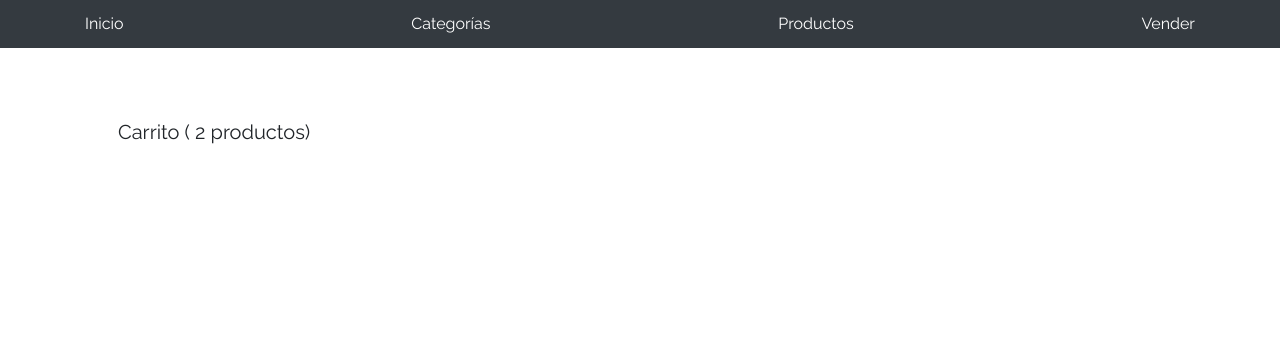
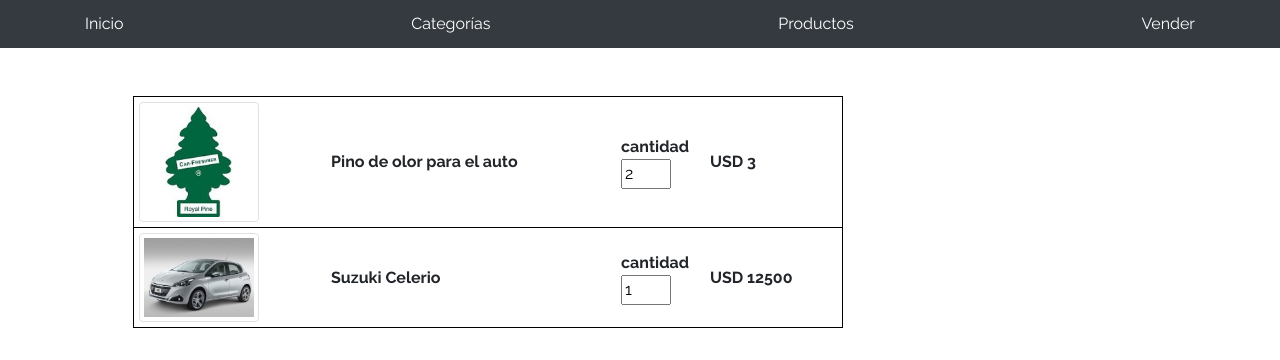
Before and after one commit to eliel-mengassini/proyect-ecommerce, a plain HTML site: page cart.html in a window 1280 px wide. Drawn offline with Linux system fonts and the light colour scheme; no server answers.

Commit message:
update 15.1

```diff
--- a/cart.html
+++ b/cart.html
@@ -26,6 +26,24 @@
       .bd-placeholder-img-lg {
         font-size: 3.5rem;
       }
+    }
+
+    tr {
+      border: 1px solid black;
+      border-radius: 10px;
+    }
+
+    th,
+    td {
+      padding: 5px;
+      text-align: left;
+      font-weight: bold;
+    }
+    #carritoProductos {
+      width: 70%;
+    }
+    #cantidad{
+      width: 50px;
     }
   </style>
   <link href="css/bootstrap.min.css" rel="stylesheet">
@@ -57,21 +75,11 @@
     </div>
   </nav>
   <div class="container p-5">
-    <div class="row">
-      <div class="col-lg-8">
-        <div class="mb-3">
-          <div class="pt-4 wish-list">
-            <h5 class="mb-4">Carrito ( <span>2</span> productos)</h5>
-            <div class="row mb-4">
-              <div class="col-md-5 col-lg-3 col-xl-3">
+    <div class="col">
+    <table id="carritoProductos">
 
-              </div>
-
-            </div>
-          </div>
-        </div>
-      </div>
-    </div>
+    </table>
+  </div>
   </div>
 
   <div id="spinner-wrapper">
--- a/js/carrito-info.json
+++ b/js/carrito-info.json
@@ -2,8 +2,8 @@
         {
             "name": "Pino de olor para el auto",
             "count": 2,
-            "unitCost": 100,
-            "currency": "UYU",
+            "unitCost": 3,
+            "currency": "USD",
             "src": "img/tree1.jpg"
         },
 		{
--- a/js/cart.js
+++ b/js/cart.js
@@ -18,10 +18,13 @@ function showCartList(array) {
         let carrito = array[i];
 
         htmlContentToAppend += `
-        <div class="col-3">
-        <img src="` + carrito.src + `" class="img-thumbnail">
-        </div>
-
+        <tr>
+          <td><img src="${carrito.src}" alt="${carrito.name}" style="width:120px" class="img-thumbnail"></td>
+          <td>${carrito.name}</td>
+          <td id="cantidad" class="pr-3">cantidad<input id="cantidad" type="number" value="${carrito.count}"></td>
+          <td>${carrito.currency} ${carrito.unitCost}</td>
+        </tr>
         `
     }
+    document.getElementById("carritoProductos").innerHTML = htmlContentToAppend;
 };
--- a/js/init.js
+++ b/js/init.js
@@ -4,7 +4,7 @@ const CATEGORY_INFO_URL = "https://japdevdep.github.io/ecommerce-api/category/12
 const PRODUCTS_URL = "https://japdevdep.github.io/ecommerce-api/product/all.json";
 const PRODUCT_INFO_URL = "https://japdevdep.github.io/ecommerce-api/product/5678.json";
 const PRODUCT_INFO_COMMENTS_URL = "https://japdevdep.github.io/ecommerce-api/product/5678-comments.json";
-const CART_INFO_URL = "https://japdevdep.github.io/ecommerce-api/cart/654.json";
+const CART_INFO_URL = "https://eliel-mengassini.github.io/proyect-ecommerce/js/carrito-info.json";
 const CART_BUY_URL = "https://japdevdep.github.io/ecommerce-api/cart/buy.json";
 
 
```
Also changed, not shown: css/styles.css (line endings or trailing spaces).
